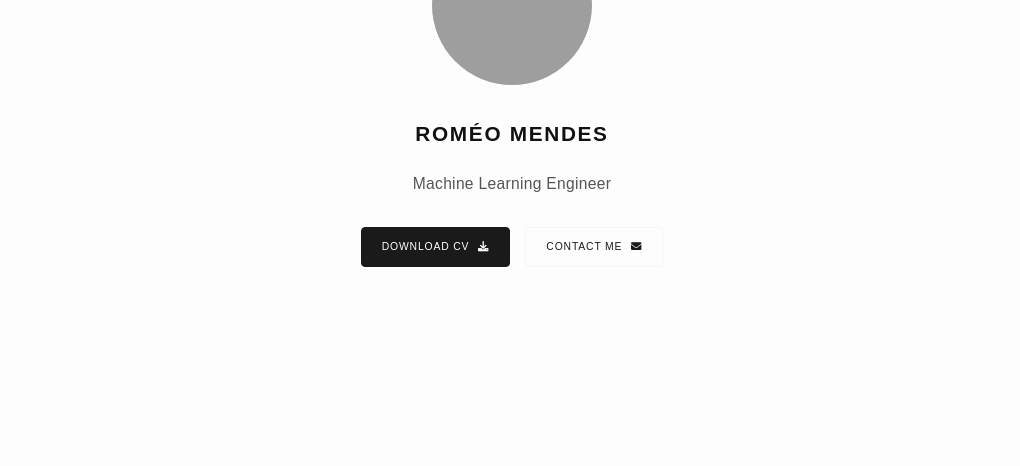
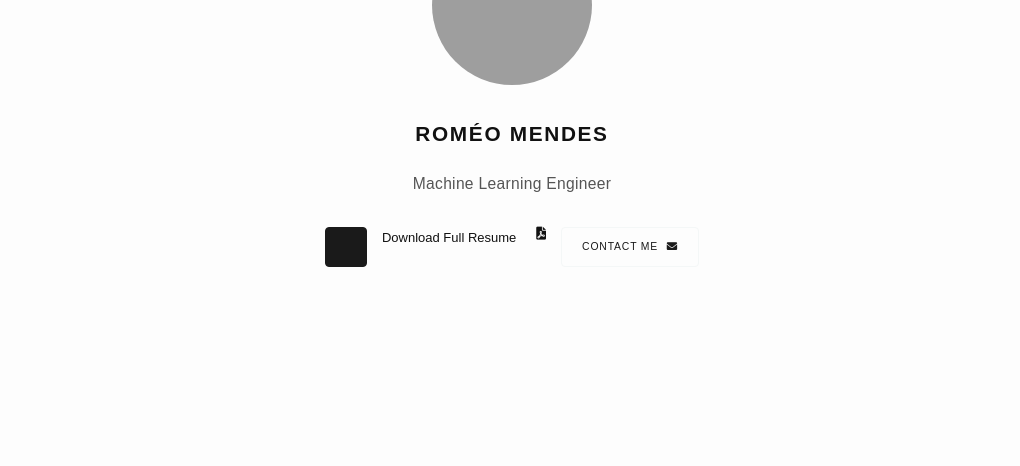
Before and after one commit to Amenasetheru/ml_cv_portfolio, a Flask app: page / in a window 1280 px wide. Shown: the part 370-836 px from the top of the page, without its empty margins (128-1148 px from the left). Run offline with Flask 3, Linux system fonts and the light colour scheme; some libraries are stand-ins or nearby versions; grey boxes are pictures that could not be loaded.

```diff
--- a/app/templates/index.html
+++ b/app/templates/index.html
@@ -15,8 +15,8 @@
     <p class="hero-subtitle">Machine Learning Engineer</p>
     <div class="hero-buttons">
         {# CV Link - Corrected path based on your input #}
-        <a href="{{ url_for('static', filename='images/CV_ROMEO_MENDES_ML_AI.pdf') }}" target="_blank" class="button-dark-luxe">
-            Download CV <i class="fas fa-download icon-ml"></i>
+        <a href="{{ url_for('static', filename='images/CV_ROMEO_MENDES_ML_AI.pdf') }}" target="_blank" class="button-dark-luxe"></a>
+            Download Full Resume <i class="fas fa-file-pdf icon-ml"></i>
         </a>
         <a href="#contact-form-section" class="button-outline-luxe scroll-link">
             Contact Me <i class="fas fa-envelope icon-ml"></i>
```
Also changed, not shown: 1 other file.
